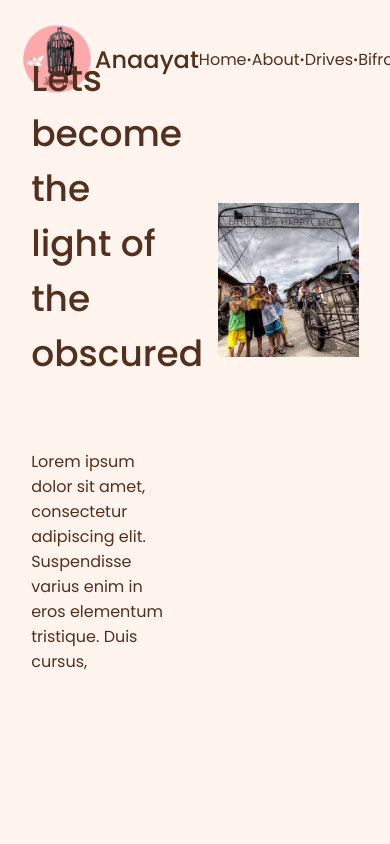
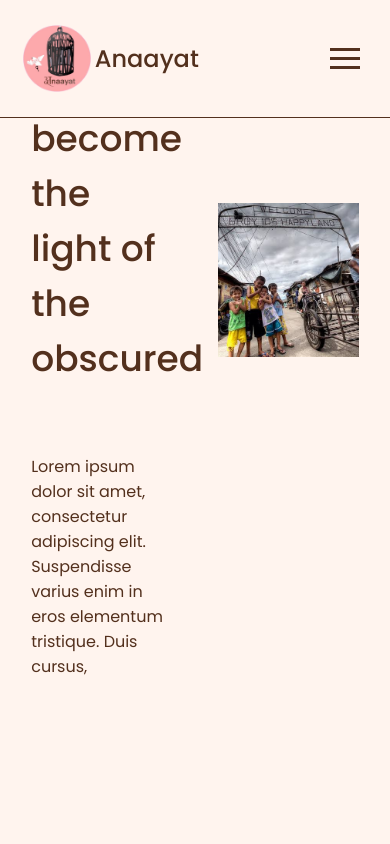
Before and after one commit to vatsal-06/anaayat-website, a Next.js app: page / in a window 390 px wide. Shown: the top 844 px of the page. Built offline with nearby package versions, Linux system fonts and the light colour scheme.

Commit message:
hamburger

```diff
--- a/components/Navbar.js
+++ b/components/Navbar.js
@@ -5,23 +5,49 @@ export default function Navbar() {
     <nav className="navbar">
       <div className="navbar__container">
         <div className="navbar__logo">
-            <img src="/logo.png" alt="Logo" className="navbar__image" />
-            <span>Anaayat</span>
+          <img src="/logo.png" alt="Logo" className="navbar__image" />
+          <span>Anaayat</span>
         </div>
-        <div className="navbar__links">
-          <Link href="/">Home</Link>
+        <ul className="navbar__links" id="nav-links">
+          <li>
+            <a className="navbar__link" href="/">
+              Home
+            </a>
+          </li>
           <span className="navbar__dot">·</span>
-          <Link href="/about">About</Link>
+          <li>
+            <a className="navbar__link" href="/about">
+              About
+            </a>
+          </li>
           <span className="navbar__dot">·</span>
-          <Link href="/drives">Drives</Link>
+          <li>
+            <a className="navbar__link" href="/drives">
+              Drives
+            </a>
+          </li>
           <span className="navbar__dot">·</span>
-          <Link href="/bifrost">Bifrost</Link>
+          <li>
+            <a className="navbar__link" href="/bifrost">
+              Bifrost
+            </a>
+          </li>
           <span className="navbar__dot"></span>
-          {/* <div className="navbar__burger">
-            <span className="navbar__burger-line"></span>
-            <span className="navbar__burger-line"></span>
-            <span className="navbar__burger-line"></span>
-          </div> */}
+        </ul>
+        <div
+          className="navbar__hamburger"
+          id="burger"
+          onClick={() => {
+            const nav = document.getElementById('nav-links');
+            console.log(nav);
+            const burger = document.getElementById('burger');
+            nav.classList.toggle('navactive');
+            burger.classList.toggle('navbar__toggle');
+          }}
+        >
+          <div className="navbar__hamburger-1"></div>
+          <div className="navbar__hamburger-2"></div>
+          <div className="navbar__hamburger-3"></div>
         </div>
       </div>
     </nav>
--- a/pages/index.js
+++ b/pages/index.js
@@ -51,7 +51,7 @@ export default function Home() {
         <hr className="home__hr" />
         <div className="home__about">
           <div className="home__about-image-container">
-            <Image className="home__about-image" src={pov8} alt="image" height='591%' width='400%'/>
+            <Image className="home__about-image" src={pov8} alt="image" 	/>
           </div>
           <div className="home__about-info">
             <div className="home__about-title">About Us</div>
--- a/styles/drives.css
+++ b/styles/drives.css
@@ -1,3 +1,5 @@
+
+
 .drives__main-funds {
 	display: flex;
 	justify-content: center;
--- a/styles/home.css
+++ b/styles/home.css
@@ -3,6 +3,7 @@
 }
 
 .home__main {
+  padding-top: 14vh;
   min-height: 100vh;
   /* padding: 4rem 0; */
   /* flex: 1; */
@@ -73,7 +74,7 @@
 .home__image-container {
   width: 36vw;
   height: 100vh;
-  margin-top: 10vh;
+  margin-top: 10vh
 }
 
 .home__image {
--- a/styles/navbar.css
+++ b/styles/navbar.css
@@ -4,6 +4,9 @@
   display: flex;
   justify-content: center;
   width: 100vw;
+  position: fixed;
+  z-index: 2;
+  background-color: #fff4ee;
 }
 
 .navbar a {
@@ -20,15 +23,19 @@
   display: flex;
   flex-direction: row;
   justify-content: space-between;
+  align-items: center;
 }
 
 .navbar__links {
   display: flex;
-  flex-direction: row;
-  justify-content: space-between;
+  justify-content: space-around;
+  width: 40%;
+  list-style-type: none;
   align-items: center;
-  width: 36%;
-  margin-right: 6vw;
+}
+
+.navbar__links a {
+  text-decoration: none;
 }
 
 .navbar__burger {
@@ -44,7 +51,6 @@
   height: 3px;
   width: 100%;
   background-color: var(--primary-brown);
-
 }
 
 .navbar__dot {
@@ -69,8 +75,64 @@
   height: 8vh;
 }
 
+.navbar__hamburger div {
+  width: 30px;
+  height: 3px;
+  background-color: var(--primary-brown);
+  margin: 6px;
+}
+
+.navbar__hamburger {
+  display: none;
+  margin-right: 24px;
+  cursor: pointer;
+}
+
+.navbar__toggle .navbar__hamburger-1 {
+  transform: rotate(-45deg) translate(-7px, 8px);
+}
+.navbar__toggle .navbar__hamburger-2 {
+  opacity: 0;
+}
+
+.navbar__toggle .navbar__hamburger-3 {
+  transform: rotate(45deg) translate(-4px, -6px);
+}
+
 @media screen and (max-width: 768px) {
+  .navbar {
+    border-bottom: 1px solid var(--primary-brown);
+  }
+
   .navbar__links {
-    width: 50%;
+    position: fixed;
+    right: 0px;
+    height: 84vh;
+    top: 12.1vh;
+    display: flex;
+    flex-direction: column;
+    align-items: center;
+    width: 56%;
+    transform: translateX(100%);
+    transition: transform 0.3s ease-in;
+    border-left: 1px solid var(--primary-brown);
+    background: #fff4ee;
+    z-index: 1;
+  }
+
+  .navactive {
+    transform: translateX(-10%);
+  }
+
+  .navbar__dot {
+    display: none;
+  }
+
+  .navbar__link {
+    width: fit-content;
+  }
+
+  .navbar__hamburger {
+    display: block;
   }
 }
```
